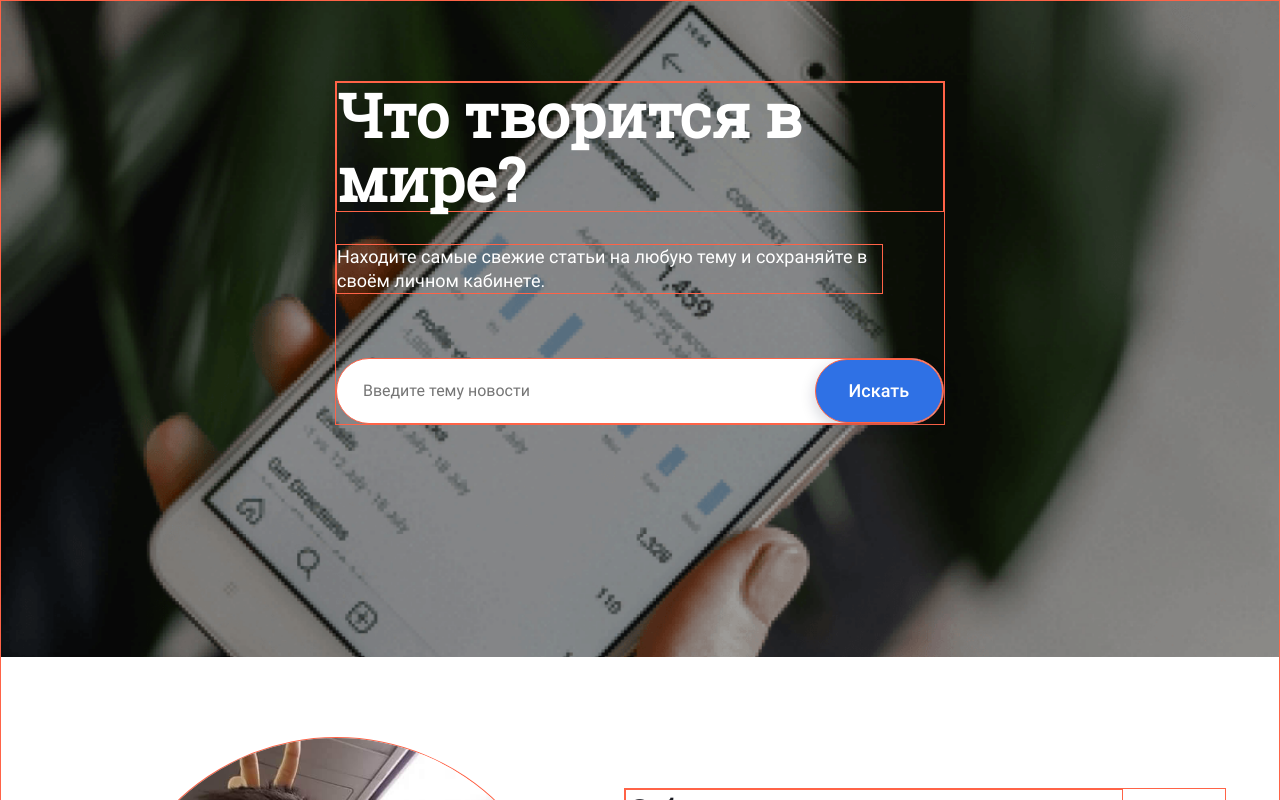
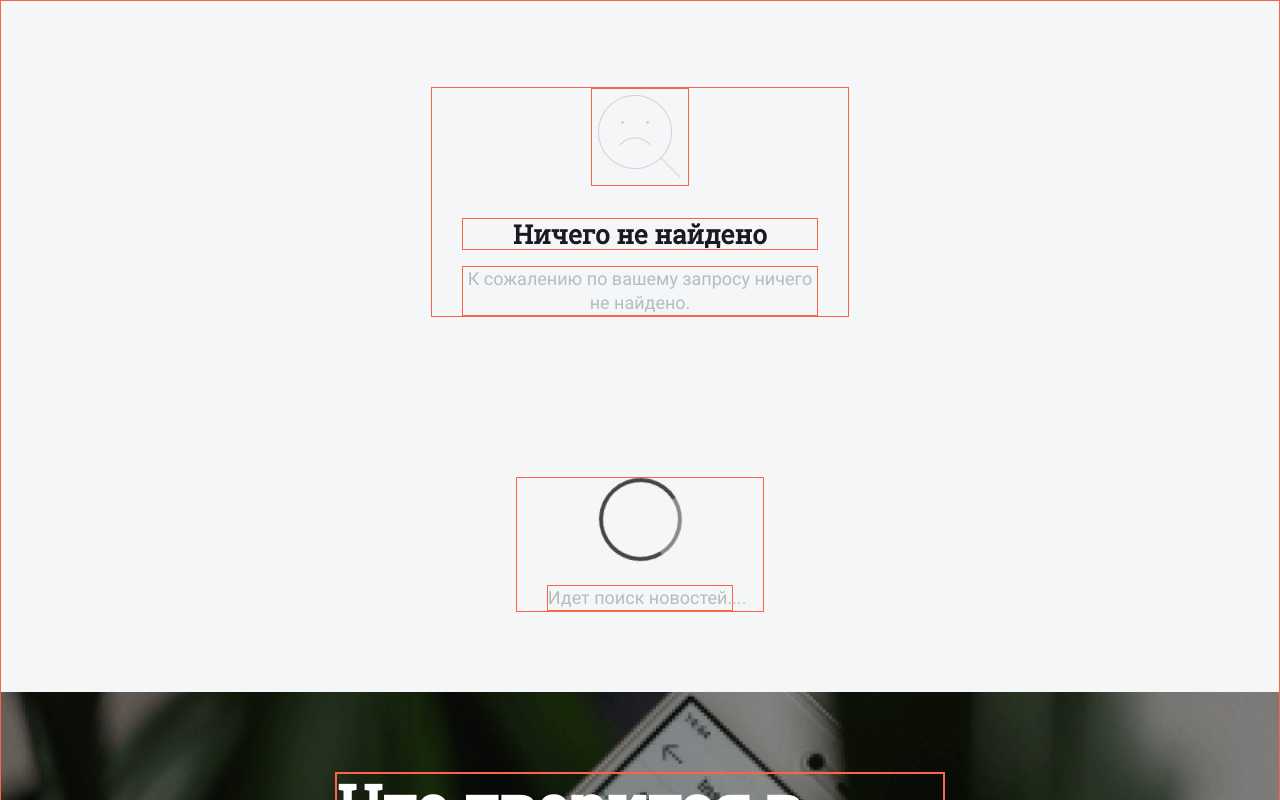
Before and after one commit to Vaelastras/news-explorer-frontend, a React (Create React App) app: page / in a window 1280 px wide. Shown: the top 800 px of the page. Built offline with nearby package versions, Linux system fonts and the light colour scheme.

Commit message:
feat: preloader && no-result added && minor fix layout

```diff
--- a/public/index.html
+++ b/public/index.html
@@ -4,7 +4,7 @@
     <meta charset="utf-8" />
     <link rel="icon" href="%PUBLIC_URL%/favicon.png" />
     <meta name="viewport" content="width=device-width, initial-scale=1" />
-    <title>React App</title>
+    <title>Vaelastras Diploma Web-developer project</title>
   </head>
   <body>
     <noscript>You need to enable JavaScript to run this app.</noscript>
--- a/src/components/App/App.js
+++ b/src/components/App/App.js
@@ -1,11 +1,17 @@
 import About from '../About/About';
 import Footer from '../Footer/Footer';
+import NoResult from '../NoResult/NoResult';
+import Preloader from '../Preloader/Preloader';
 import SearchForm from '../SearchForm/SearchForm';
 import './App.css';
 
 function App() {
   return (
     <>
+
+
+      <NoResult/>
+      <Preloader/>
       <SearchForm/>
       <About/>
       <Footer/>
--- /dev/null
+++ b/src/components/NoResult/NoResult.js
@@ -0,0 +1,17 @@
+import React from 'react';
+import './noResult.css';
+import notFind from "../../images/not-find.png"
+
+function NoResult () {
+  return (
+    <section className="no-result">
+      <div className="no-result__wrapper">
+        <img className="no-result__logo" alt="Ничего не найдено" src={notFind}/>
+        <h2 className="no-result__title">Ничего не найдено</h2>
+        <p className="no-result__subtitle">К сожалению по вашему запросу ничего не найдено.</p>
+      </div>
+    </section>
+  )
+}
+
+export default NoResult;
--- /dev/null
+++ b/src/components/NoResult/noResult.css
@@ -0,0 +1,36 @@
+.no-result {
+  max-width: 1440px;
+  display: flex;
+  flex-direction: column;
+  align-items: center;
+  margin: 0px auto;
+  padding: 86px 0 80px;
+  background-color: #F5F6F7;
+  text-align: center;
+}
+
+.no-result__wrapper {
+  max-width: 356px;
+  padding: 0px 30px;
+}
+
+.no-result__logo {
+  width: 96px;
+  height: 96px;
+}
+
+.no-result__title {
+  margin: 28px 0px 16px;
+  font-family: 'Robotos', 'Arial', sans-serif;
+  font-size: 26px;
+  line-height: 30px;
+  color: #1A1B22;
+}
+
+.no-result__subtitle {
+  margin: 0px;
+  font-family: 'Roboto', 'Arial', sans-serif;
+  font-size: 18px;
+  line-height: 24px;
+  color: #B6BCBF;
+}
--- /dev/null
+++ b/src/components/Preloader/Preloader.js
@@ -0,0 +1,15 @@
+import React from 'react';
+import "./preloader.css"
+
+function Preloader() {
+    return(
+      <section className="preloader">
+        <div className="preloader__wrapper">
+          <div className="preloader__circle"></div>
+          <p className="preloader__text">Идет поиск новостей</p>
+        </div>
+      </section>
+    );
+}
+
+export default Preloader;
--- a/src/components/Preloader/preloader.css
+++ b/src/components/Preloader/preloader.css
@@ -1,32 +1,68 @@
-body {
-	margin: 0;
-	min-height: 100vh;
-	background-color: #333;
-
-	overflow: hidden;
-}
-
-.circle-preloader {
-	display: block;
-	width: 50px;
-	height: 50px;
-	border: 4px solid #444;
-	border-bottom-color: #888;
-
-	border-radius: 50%;
-
-	position: absolute;
-	top: 0;
-	left: 0;
-	right: 0;
-	bottom: 0;
-	margin: auto;
-
-	animation: spin .75s infinite linear;
-}
 
 @keyframes spin {
 	100% {
 		transform: rotate(360deg);
 	}
 }
+
+@keyframes bruteforce {
+	33%  {
+		text-shadow:
+		0.1em 0 0 currentColor,
+		}
+	66% {
+		text-shadow:
+			.33em 0 0 currentColor,
+			.66em 0 0 currentColor,
+	}
+	100% {
+		text-shadow:
+			.33em 0 0 currentColor,
+			.66em 0 0 currentColor,
+			1em 0 0 currentColor;
+		}
+}
+
+.preloader {
+	max-width: 1440px;
+	background-color: #F5F6F7;
+	margin: 0 auto;
+  padding: 80px 0px;
+  overflow: hidden;
+  display: flex;
+  flex-direction: column;
+  align-items: center;
+}
+
+.preloader__wrapper {
+	max-width: 356px;
+  box-sizing: border-box;
+  padding: 0px 30px;
+}
+
+.preloader__circle {
+	display: block;
+	width: 75px;
+	height: 75px;
+	border: 4px solid #444;
+	border-bottom-color: #888;
+	border-radius: 50%;
+	margin: auto;
+	margin-bottom: 24px;
+	animation: spin .75s infinite linear;
+}
+
+.preloader__text {
+	max-width: 288px;
+	font-family: 'Roboto', 'Arial', sans-serif;
+	font-size: 18px;
+  line-height: 24px;
+  color: #B6BCBF;
+	margin: 0px;
+	text-align: center;
+}
+
+.preloader__text::after{
+	content: '.';
+	animation: bruteforce .75s linear infinite;
+}
```
Also changed, not shown: src/components/Header/Header.js (added, +16 -0 lines), src/components/Header/header.css (added), src/images/not-find.png (added), 1 other file (tests, documents, lock files or other folders).
